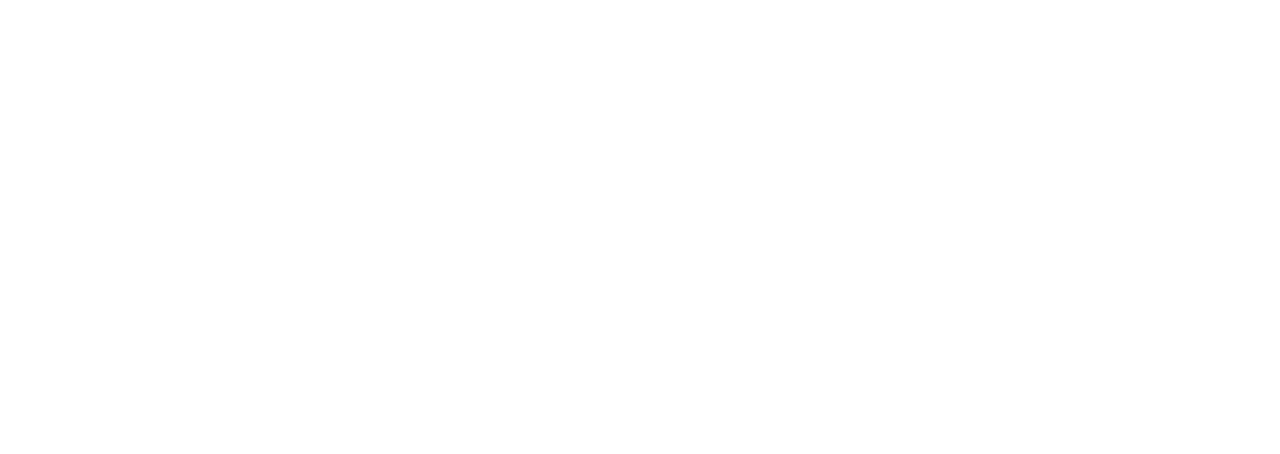
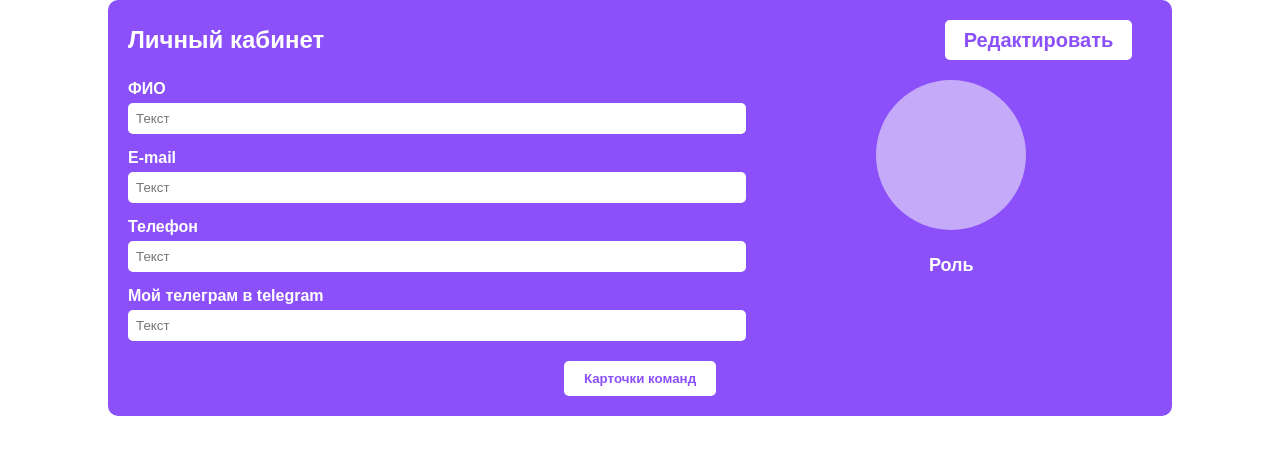
Before and after one commit to Students-buisness-incubator-of-TUSUR/track-me-frontend, a React (Create React App) app: page /profile in a window 1280 px wide. Before the commit this address had no page. Shown: the top 454 px of the page. Built offline with nearby package versions, Linux system fonts and the light colour scheme.

Commit message:
Добавил ссылки на личный кабинет (#88)

```diff
--- a/src/App.js
+++ b/src/App.js
@@ -4,10 +4,11 @@ import { BrowserRouter as Router, Routes, Route } from "react-router-dom";
 import Login from "./accets/login/Login.js";
 import Stream from "./accets/stream-page/stream-page.js";
 import TrackerPage from "./accets/teamcard/TrackerPage.js";
-import Register from "./accets/register/Registration.js"
+import Register from "./accets/register/Registration.js";
+import ProfilePage from "./accets/profile/ProfilePage.js"; // <-- наш компонент
+
 const AdminPage = () => <h1>Страница Админа</h1>;
 const SuperAdminPage = () => <h1>Страница Суперадмина</h1>;
-
 
 function App() {
   return (
@@ -19,6 +20,8 @@ function App() {
         <Route path="/admin" element={<AdminPage />} />
         <Route path="/superadmin" element={<SuperAdminPage />} />
         <Route path="/tracker" element={<TrackerPage />} />
+
+        <Route path="/profile" element={<ProfilePage />} />
       </Routes>
     </Router>
   );
--- /dev/null
+++ b/src/accets/profile/ProfilePage.css
@@ -0,0 +1,94 @@
+.profile-container {
+    width: 80%;
+    margin: 0 auto;
+    background-color: #8b50f9; /* Фон, похожий на фиолетовый из макета */
+    padding: 20px;
+    border-radius: 10px;
+    color: #fff;
+    font-family: sans-serif;
+    display: flex;
+    flex-direction: column;
+    align-items: center;
+  }
+
+  .profile-header {
+    width: 100%;
+    display: flex;
+    justify-content: space-between;
+    align-items: center;
+    margin-bottom: 20px;
+  }
+
+  .profile-header h1 {
+    font-size: 24px;
+    margin: 0;
+  }
+
+  .edit-button {
+    background-color: #ffffff;
+    color: #8b50f9;
+    border: none;
+    padding: 8px 16px;
+    font-weight: bold;
+    border-radius: 5px;
+    cursor: pointer;
+  }
+
+  .profile-content {
+    display: flex;
+    width: 100%;
+    justify-content: space-between;
+    gap: 20px;
+  }
+
+  .profile-fields {
+    display: flex;
+    flex-direction: column;
+    gap: 15px;
+    width: 60%;
+  }
+
+  .field label {
+    display: block;
+    margin-bottom: 5px;
+    font-weight: bold;
+  }
+
+  .field input {
+    width: 100%;
+    padding: 8px;
+    border-radius: 5px;
+    border: none;
+  }
+
+  .profile-avatar-section {
+    display: flex;
+    flex-direction: column;
+    align-items: center;
+    width: 40%;
+    gap: 15px;
+  }
+
+  .avatar-placeholder {
+    width: 150px;
+    height: 150px;
+    background-color: #c5aaf9; /* Светлее, чтобы выделить */
+    border-radius: 50%;
+    margin-bottom: 10px;
+  }
+
+  .role-text {
+    font-size: 18px;
+    font-weight: bold;
+  }
+
+  .team-cards-button {
+    margin-top: 20px;
+    background-color: #ffffff;
+    color: #8b50f9;
+    border: none;
+    padding: 10px 20px;
+    font-weight: bold;
+    border-radius: 5px;
+    cursor: pointer;
+  }
--- /dev/null
+++ b/src/accets/profile/ProfilePage.js
@@ -0,0 +1,47 @@
+import React from "react";
+import "./ProfilePage.css"; // Подключаем стили
+
+function ProfilePage() {
+  return (
+    <div className="profile-container">
+      <div className="profile-header">
+        <h1>Личный кабинет</h1>
+        <button className="edit-button">Редактировать</button>
+      </div>
+
+      <div className="profile-content">
+        {/* Левая часть с полями */}
+        <div className="profile-fields">
+          <div className="field">
+            <label>ФИО</label>
+            <input type="text" placeholder="Текст" />
+          </div>
+          <div className="field">
+            <label>E-mail</label>
+            <input type="text" placeholder="Текст" />
+          </div>
+          <div className="field">
+            <label>Телефон</label>
+            <input type="text" placeholder="Текст" />
+          </div>
+          <div className="field">
+            <label>Мой телеграм в telegram</label>
+            <input type="text" placeholder="Текст" />
+          </div>
+        </div>
+
+        {/* Правая часть: аватар + роль */}
+        <div className="profile-avatar-section">
+          <div className="avatar-placeholder">
+            {/* Место для картинки аватара */}
+          </div>
+          <div className="role-text">Роль</div>
+        </div>
+      </div>
+
+      <button className="team-cards-button">Карточки команд</button>
+    </div>
+  );
+}
+
+export default ProfilePage;
--- a/src/accets/stream-page/stream-page.js
+++ b/src/accets/stream-page/stream-page.js
@@ -1,4 +1,5 @@
 import React, { useState } from 'react'; // Импортируем useState
+import { Link } from "react-router-dom";
 
 export default function Stream() {
   // Состояние для управления видимостью элементов
@@ -18,7 +19,7 @@ export default function Stream() {
             <button className="Stream-butt">Администраторы</button>
             <button className="Stream-butt">Трекеры</button>
             <button className="Stream-butt">Все команды</button>
-            <div className="Stream-pic"></div>
+            <Link to="/profile" className="Stream-pic"></Link>
           </div>
         </div>
         <div className="Stream-header-bottom-cont">
--- a/src/accets/teamcard/TrackerPage.js
+++ b/src/accets/teamcard/TrackerPage.js
@@ -1,5 +1,6 @@
 import React from "react";
 import "./TrackerPage.css";
+import { Link } from "react-router-dom";
 
 function TrackerPage() {
   return (
@@ -8,7 +9,7 @@ function TrackerPage() {
         <div className="Stream-header-cont">
           <h1 className="Stream-title">Название</h1>
           <div className="Stream-buttons">
-            <div className="Stream-pic"></div>
+          <Link to="/profile" className="Stream-pic"></Link>
           </div>
         </div>
         <div className="Stream-header-bottom-cont">
```
